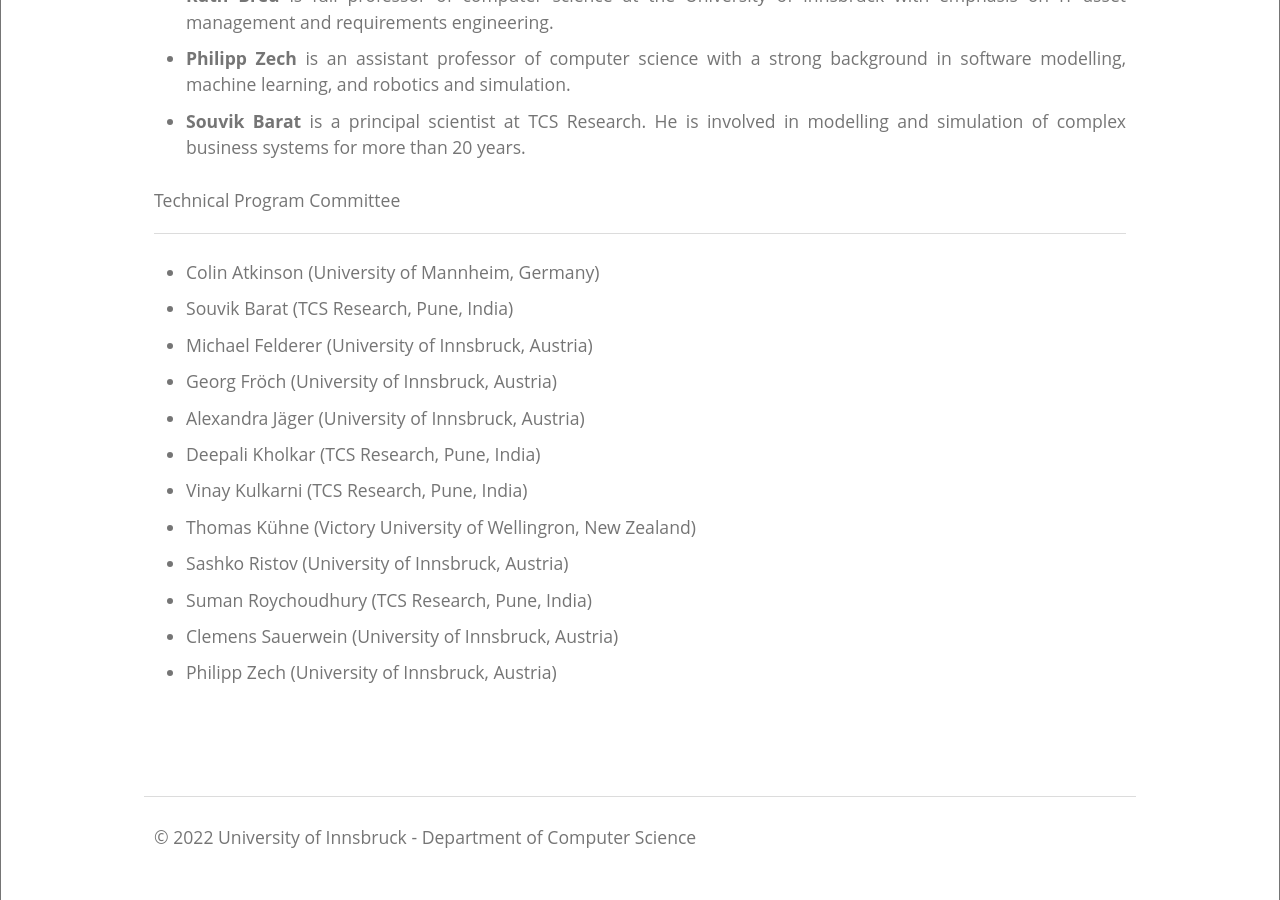
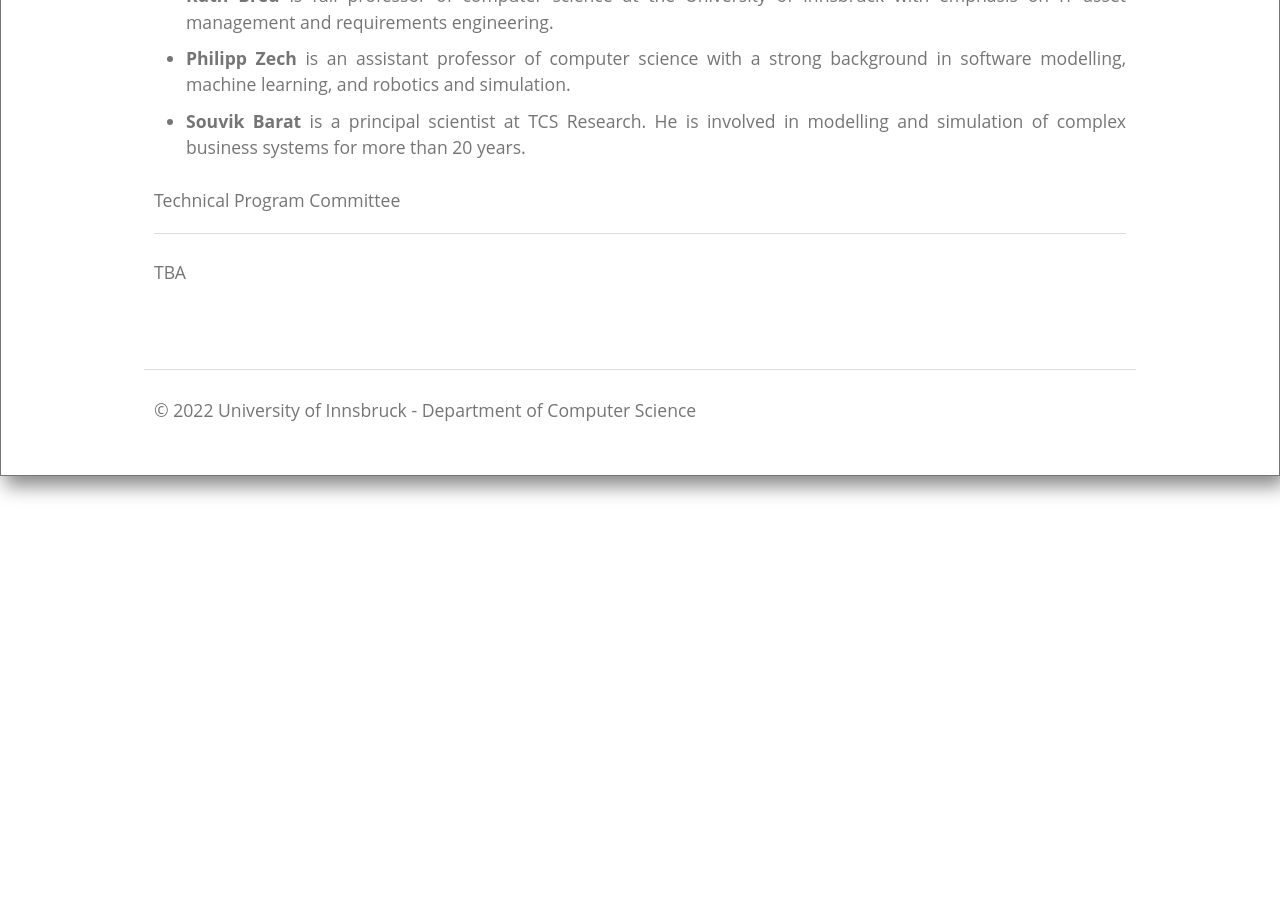
Before and after one commit to thedude81/dtworkshop, a Jekyll site: the page built from index.html, in a window 1280 px wide and 900 px high, scrolled down 4063 px. Built offline with Jekyll 4.4.1, drawn with Linux system fonts in a browser that asks for light colours; some of the changed text lies outside the part shown.

Commit message:
Update index.html

```diff
--- a/index.html
+++ b/index.html
@@ -96,7 +96,7 @@ title: 1st International Workshop on Digital Twin Engineering
         <li>Submission of papers: September 11, 2022</li>
         <li>Notification of acceptance: October 3, 2022</li>
         <li>Camera-ready version: October 17, 2022</li>
-        <li>Registration deadline workshop authors: April 22, 2022</li>
+        <li>Registration deadline workshop authors: TBA</li>
         <li>Workshop: November 23, 2022</li>
       </ul>
       <b>Dates are Anywhere on Earth (AoE).</b>
@@ -186,9 +186,10 @@ title: 1st International Workshop on Digital Twin Engineering
       </ul>
       <br<
 
-            <h2 id="tpc">Technical Program Committee</h2>
+      <h2 id="tpc">Technical Program Committee</h2>
       <hr>
-      <ul>
+      TBA
+      <!--ul>
         <li>Colin Atkinson (University of Mannheim, Germany)</li>
         <li>Souvik Barat (TCS Research, Pune, India)</li>
         <li>Michael Felderer (University of Innsbruck, Austria)</li>
@@ -201,7 +202,7 @@ title: 1st International Workshop on Digital Twin Engineering
         <li>Suman Roychoudhury (TCS Research, Pune, India)</li>
         <li>Clemens Sauerwein (University of Innsbruck, Austria)</li>
         <li>Philipp Zech (University of Innsbruck, Austria)</li>
-      </ul>
+      </ul-->
     </div>
   </body>
 </html>
```
